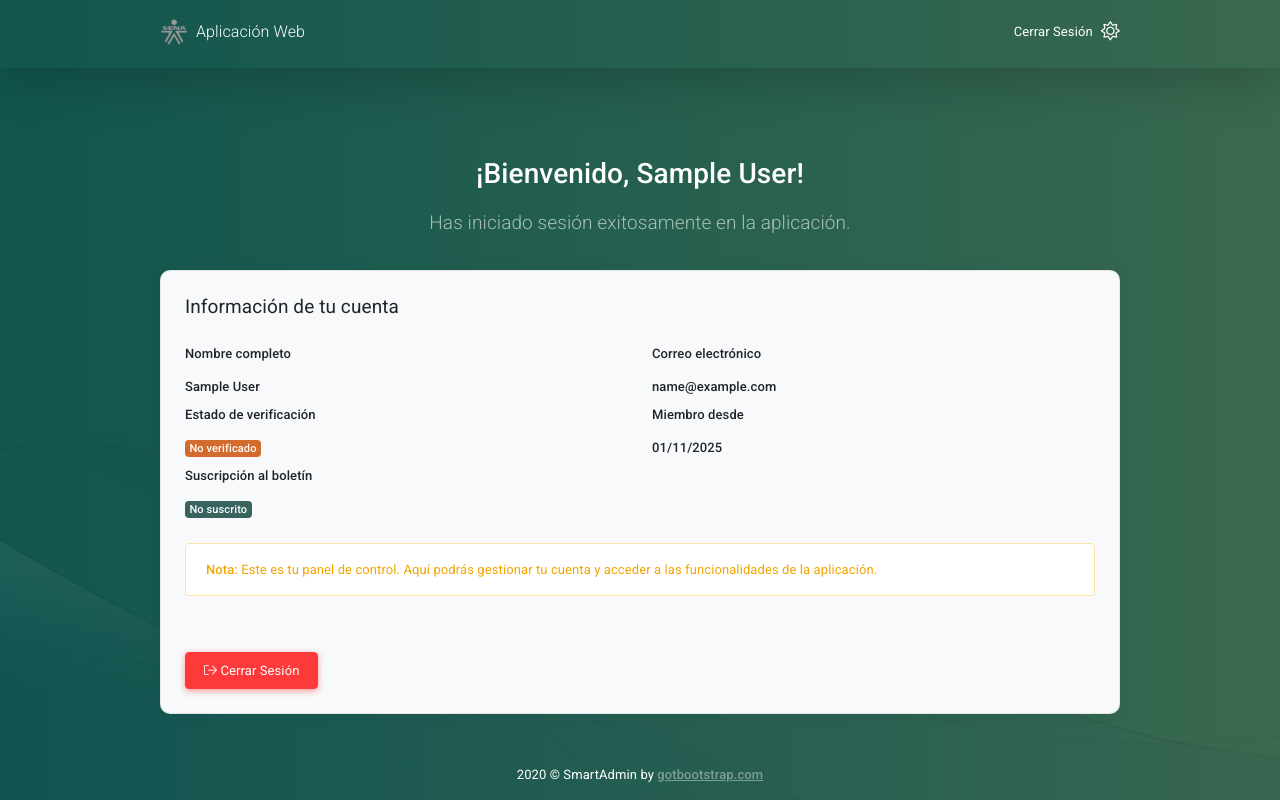
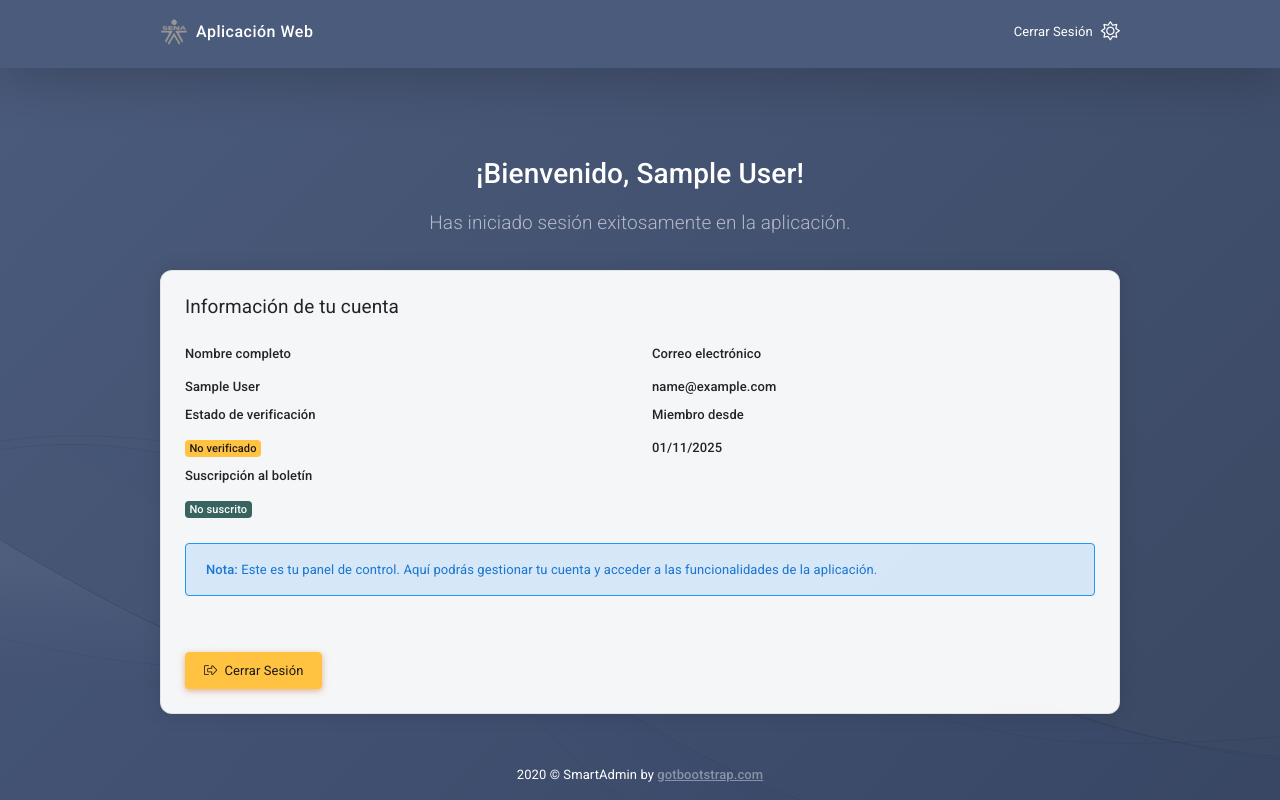
Before and after one commit to andres-gutierrezri/ser, a Django app: page /dashboard/ in a window 1280 px wide. Run offline with Django 5.2, Linux system fonts and the light colour scheme; the visitor is signed in with stand-in values (Sample User, id 1); some libraries are stand-ins or nearby versions.

Commit message:
feat: aplicar tema SmartAdmin a todas las plantillas HTML
Integrar el nuevo esquema de colores SmartAdmin Analytics Dashboard
en todas las plantillas de autenticación y usuario.

Cambios realizados:
- Agregar smartadmin-theme.css a todas las plantillas
- Actualizar botón de login: cambiar de btn-danger a btn-info con icono
- Actualizar botón de registro: cambiar de btn-danger a btn-success con icono
- Actualizar botón de cerrar sesión: cambiar de btn-danger a btn-warning con icono
- Aplicar tema a page_login.html
- Aplicar tema a page_register.html
- Aplicar tema a dashboard.html
- Aplicar tema a password_reset_request.html
- Aplicar tema a password_reset_confirm.html
- Aplicar tema a page_home.html

Los botones ahora usan colores contextuales SmartAdmin:
- Info (azul #2196F3) para acciones principales
- Success (verde #1DC9B7) para acciones positivas
- Warning (naranja #FFC241) para acciones de advertencia

Todos los cambios mantienen compatibilidad con modo claro/oscuro.

```diff
--- a/app_1/templates/app_1/dashboard.html
+++ b/app_1/templates/app_1/dashboard.html
@@ -10,6 +10,7 @@
 {% endblock %}
 
 {% block styles %}
+    <link rel="stylesheet" href="{% static 'app_1/css/smartadmin-theme.css' %}">
     <link rel="stylesheet" href="{% static 'app_1/css/page_login.css' %}">
     <link rel="stylesheet" href="{% static 'app_1/css/dashboard.css' %}">
 {% endblock %}
@@ -98,8 +99,8 @@
                                     </div>
 
                                     <div class="mt-4">
-                                        <a href="{% url 'logout' %}" class="btn btn-danger">
-                                            <i class="fal fa-sign-out"></i> Cerrar Sesión
+                                        <a href="{% url 'logout' %}" class="btn btn-warning">
+                                            <i class="fal fa-sign-out-alt mr-1"></i> Cerrar Sesión
                                         </a>
                                     </div>
                                 </div>
--- a/app_1/templates/app_1/page_home.html
+++ b/app_1/templates/app_1/page_home.html
@@ -6,6 +6,7 @@
 {% endblock %}
 
 {% block styles %}
+    <link rel="stylesheet" href="{% static 'app_1/css/smartadmin-theme.css' %}">
     <link rel="stylesheet" href="{% static 'app_1/css/page_home.css' %}">
 {% endblock %}
 
--- a/app_1/templates/app_1/page_login.html
+++ b/app_1/templates/app_1/page_login.html
@@ -10,6 +10,7 @@
 {% endblock %}
 
 {% block styles %}
+    <link rel="stylesheet" href="{% static 'app_1/css/smartadmin-theme.css' %}">
     <link rel="stylesheet" href="{% static 'app_1/css/page_login.css' %}">
 {% endblock %}
 
@@ -136,8 +137,8 @@
 
                                         <div class="row no-gutters">
                                             <div class="col-lg-12 my-2">
-                                                <button id="js-login-btn" type="submit" class="btn btn-danger btn-block btn-lg">
-                                                    Inicio seguro
+                                                <button id="js-login-btn" type="submit" class="btn btn-info btn-block btn-lg">
+                                                    <i class="fal fa-sign-in-alt mr-1"></i> Inicio seguro
                                                 </button>
                                             </div>
                                         </div>
--- a/app_1/templates/app_1/page_register.html
+++ b/app_1/templates/app_1/page_register.html
@@ -10,6 +10,7 @@
 {% endblock %}
 
 {% block styles %}
+    <link rel="stylesheet" href="{% static 'app_1/css/smartadmin-theme.css' %}">
     <link rel="stylesheet" href="{% static 'app_1/css/page_register.css' %}">
 {% endblock %}
 
@@ -170,8 +171,8 @@
 
                                         <div class="row no-gutters">
                                             <div class="col-md-4 ml-auto text-right">
-                                                <button id="js-register-btn" type="submit" class="btn btn-block btn-danger btn-lg mt-3">
-                                                    Registrarse
+                                                <button id="js-register-btn" type="submit" class="btn btn-block btn-success btn-lg mt-3">
+                                                    <i class="fal fa-user-plus mr-1"></i> Registrarse
                                                 </button>
                                             </div>
                                         </div>
--- a/app_1/templates/app_1/password_reset_confirm.html
+++ b/app_1/templates/app_1/password_reset_confirm.html
@@ -10,6 +10,7 @@
 {% endblock %}
 
 {% block styles %}
+    <link rel="stylesheet" href="{% static 'app_1/css/smartadmin-theme.css' %}">
     <link rel="stylesheet" href="{% static 'app_1/css/page_login.css' %}">
 {% endblock %}
 
--- a/app_1/templates/app_1/password_reset_request.html
+++ b/app_1/templates/app_1/password_reset_request.html
@@ -10,6 +10,7 @@
 {% endblock %}
 
 {% block styles %}
+    <link rel="stylesheet" href="{% static 'app_1/css/smartadmin-theme.css' %}">
     <link rel="stylesheet" href="{% static 'app_1/css/page_login.css' %}">
 {% endblock %}
 
```
